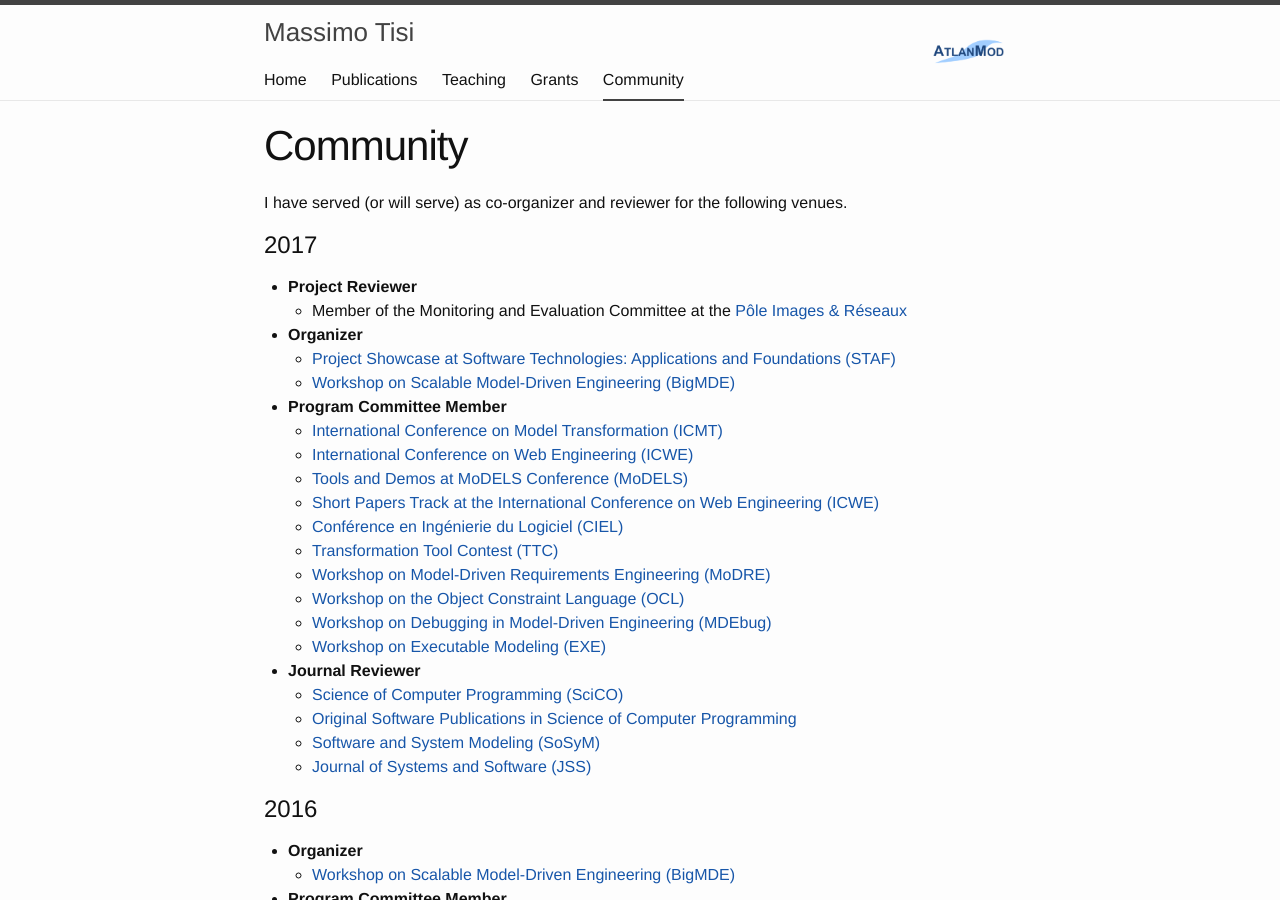
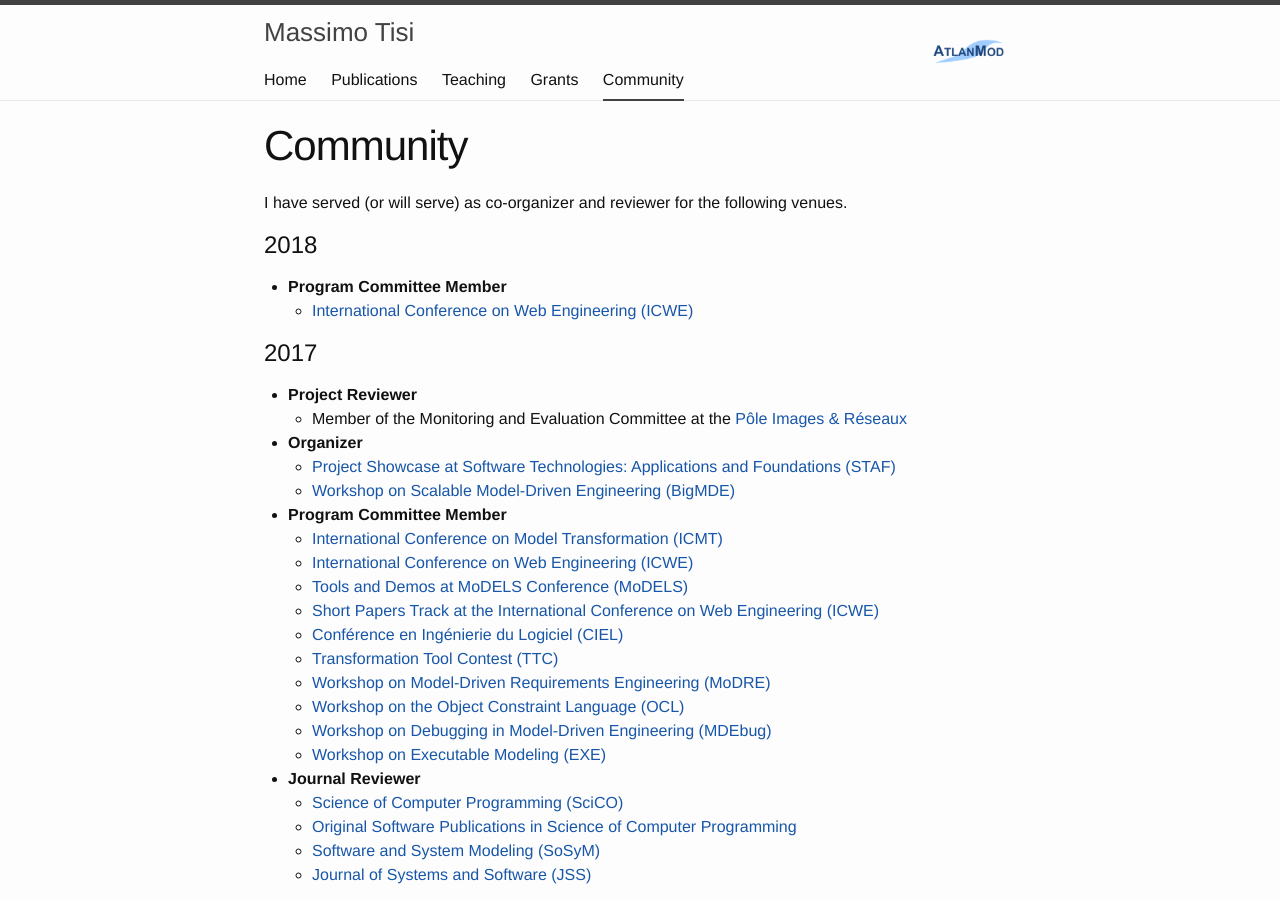
Before and after one commit to massimotisi/massimotisi.github.io, a Jekyll site: the page built from community.md, in a window 1280 px wide and 900 px high. Built offline with Jekyll 4.4.1, drawn with Linux system fonts in a browser that asks for light colours.

Commit message:
adding ICWE 2018

```diff
--- a/community.md
+++ b/community.md
@@ -5,6 +5,10 @@ order: 4
 ---
 
 I have served (or will serve) as co-organizer and reviewer for the following venues.
+
+# 2018
+* **Program Committee Member**
+  * [International Conference on Web Engineering (ICWE)](http://icwe2018.webengineering.org/)
 
 # 2017
 * **Project Reviewer**
```
